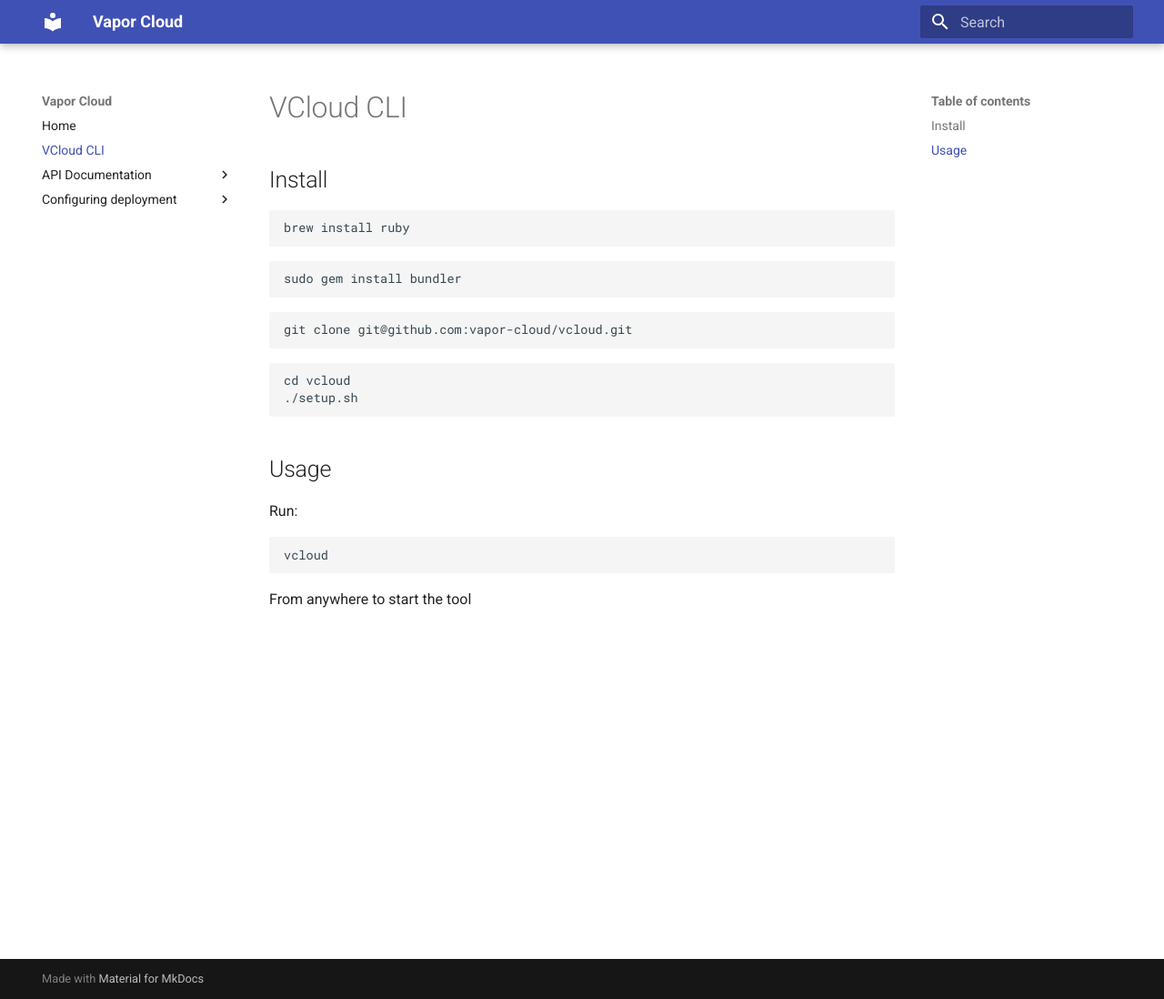
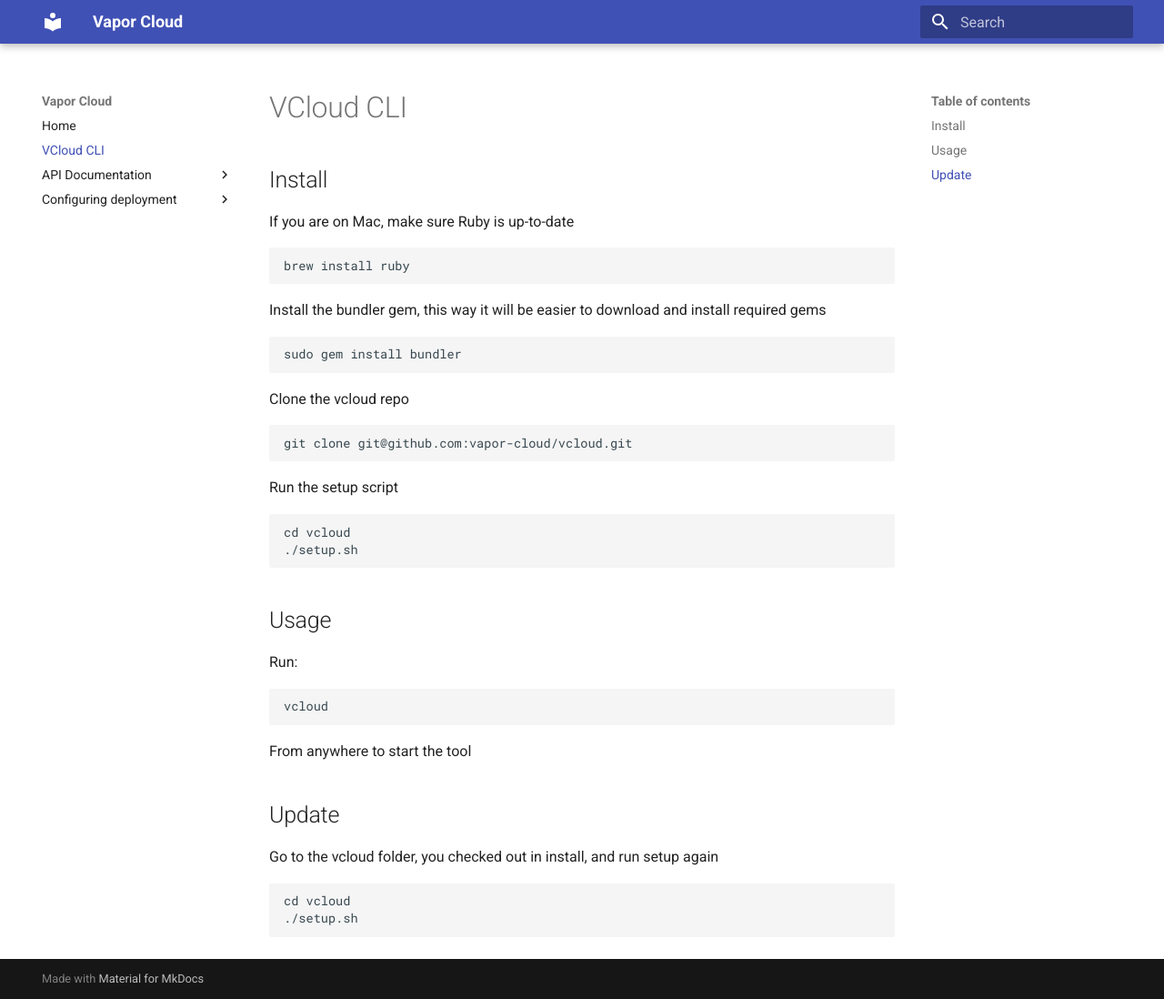
Before and after one commit to qutheory/cloud-documentation, an MkDocs documentation site: the page built from docs/vcloud-cli.md, in a window 1280 px wide and 1098 px high. Shown: the whole window at 91% size. Built offline with MkDocs 1.6.1 and Material for MkDocs 9.7.7, drawn with Linux system fonts in a browser that asks for light colours; old or Windows-style settings are respelled for this version of MkDocs.

Commit message:
Updating vcloud doc

````diff
--- a/docs/vcloud-cli.md
+++ b/docs/vcloud-cli.md
@@ -1,18 +1,27 @@
 # VCloud CLI
 
 ## Install
+
+If you are on Mac, make sure Ruby is up-to-date
 
 ```
 brew install ruby
 ```
 
+Install the bundler gem, this way it will be easier to download and
+install required gems
+
 ```
 sudo gem install bundler
 ```
 
+Clone the vcloud repo
+
 ```
 git clone git@github.com:vapor-cloud/vcloud.git
 ```
+
+Run the setup script
 
 ```
 cd vcloud
@@ -28,3 +37,12 @@
 ```
 
 From anywhere to start the tool
+
+## Update
+
+Go to the vcloud folder, you checked out in install, and run setup again
+
+```
+cd vcloud
+./setup.sh
+```
````
